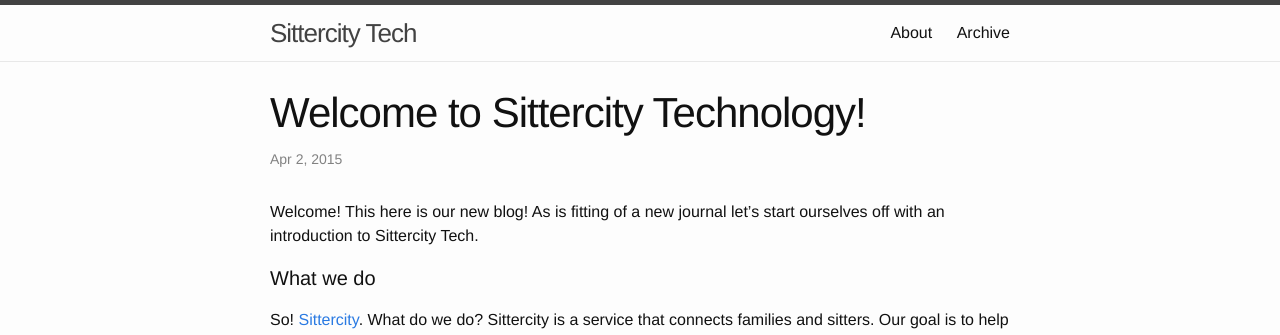
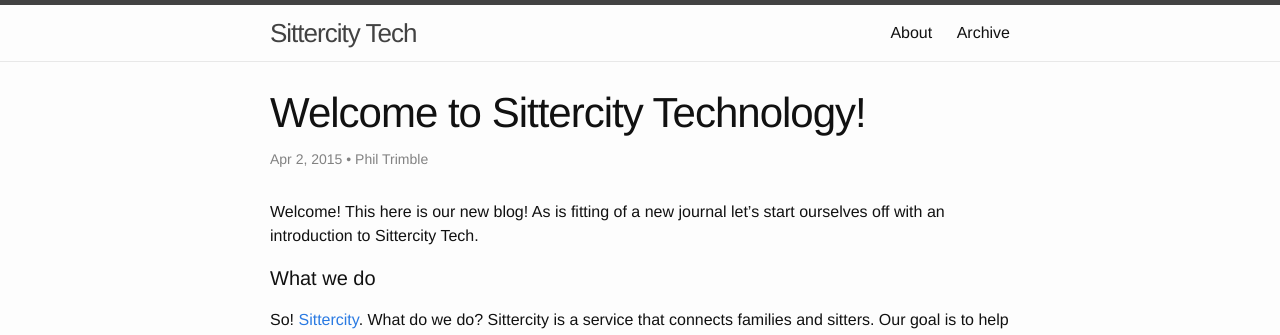
Before and after one commit to sittercity/sittercity.github.io, a Jekyll site: the page built from _posts/2015-04-02-welcome-to-sittercity-tech.markdown, in a window 1280 px wide. Shown: the top 335 px of the page. Built offline with Jekyll 4.4.1, drawn with Linux system fonts in a browser that asks for light colours.

Commit message:
SC Intro: add author

```diff
--- a/_posts/2015-04-02-welcome-to-sittercity-tech.markdown
+++ b/_posts/2015-04-02-welcome-to-sittercity-tech.markdown
@@ -3,6 +3,7 @@
 title:  "Welcome to Sittercity Technology!"
 date:   2015-04-02 09:00:00
 categories: sittercity
+author: Phil Trimble
 ---
 
 Welcome! This here is our new blog! As is fitting of a new journal let's start ourselves off with an introduction to Sittercity Tech.
```
